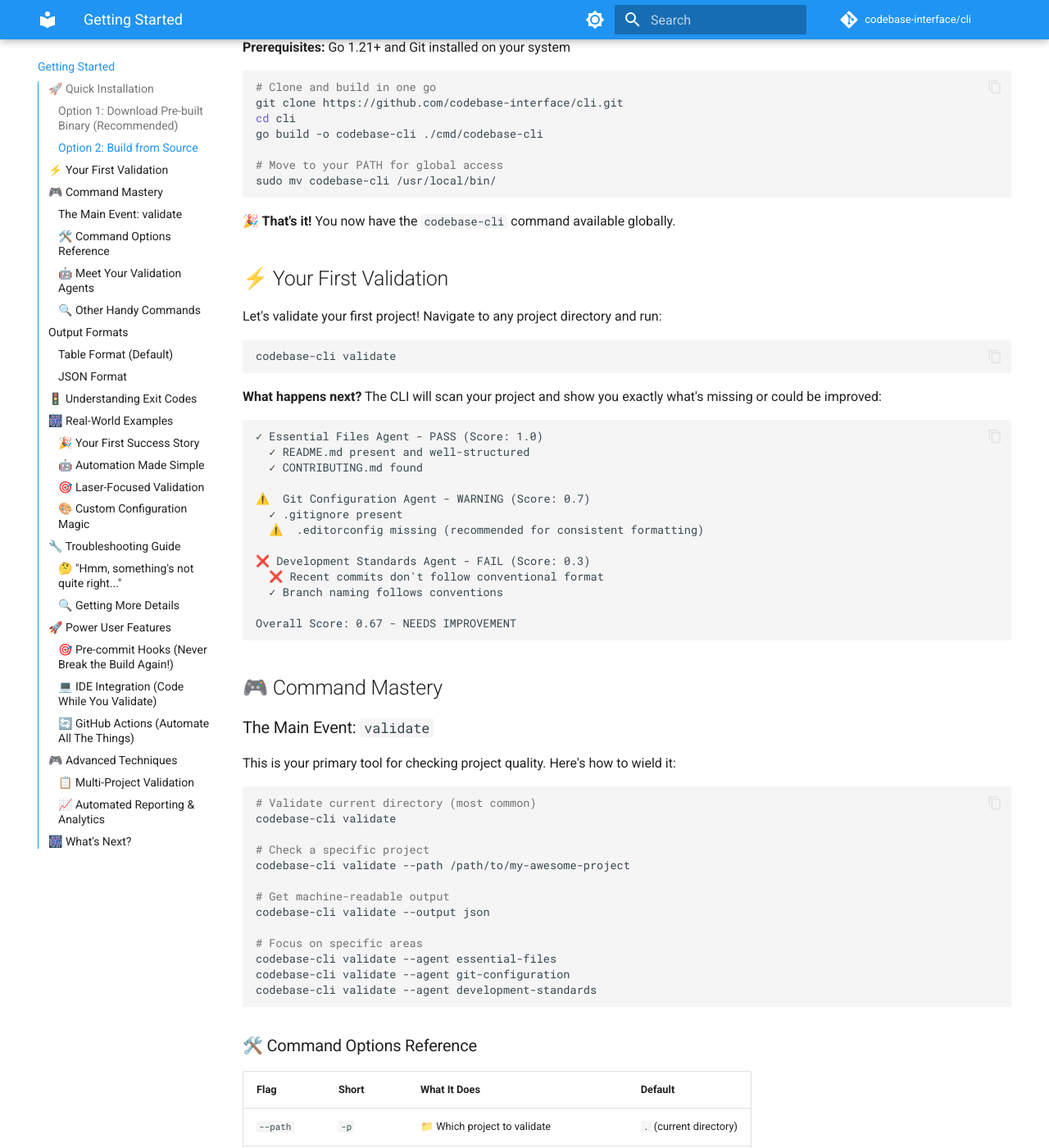
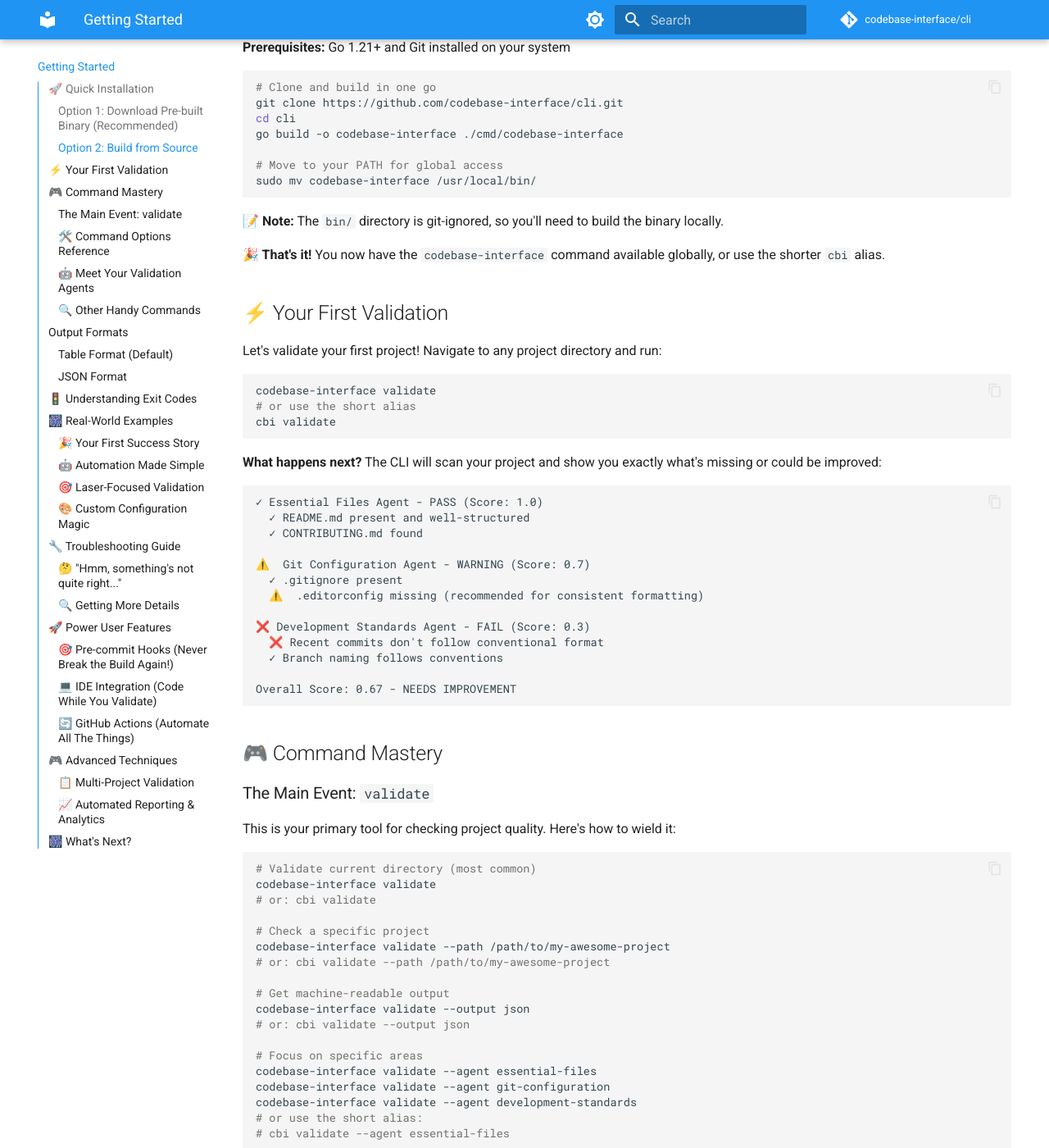
Before and after one commit to codebase-interface/cli, an MkDocs documentation site: the page built from docs/usage.md, in a window 1280 px wide and 1400 px high, scrolled down 508 px. Shown: the whole window at 82% size. Built offline with MkDocs 1.6.1 and Material for MkDocs 9.7.7, drawn with Linux system fonts in a browser that asks for light colours; comment, search, counter and statistics services are not loaded; some of the changed text lies outside the part shown.

Commit message:
feat: rename CLI to codebase-interface and update related documentation

````diff
--- a/docs/usage.md
+++ b/docs/usage.md
@@ -19,20 +19,24 @@
 # Clone and build in one go
 git clone https://github.com/codebase-interface/cli.git
 cd cli
-go build -o codebase-cli ./cmd/codebase-cli
+go build -o codebase-interface ./cmd/codebase-interface
 
 # Move to your PATH for global access
-sudo mv codebase-cli /usr/local/bin/
+sudo mv codebase-interface /usr/local/bin/
 ```
 
-**🎉 That's it!** You now have the `codebase-cli` command available globally.
+**📝 Note:** The `bin/` directory is git-ignored, so you'll need to build the binary locally.
+
+**🎉 That's it!** You now have the `codebase-interface` command available globally, or use the shorter `cbi` alias.
 
 ## ⚡ Your First Validation
 
 Let's validate your first project! Navigate to any project directory and run:
 
 ```bash
-codebase-cli validate
+codebase-interface validate
+# or use the short alias
+cbi validate
 ```
 
 **What happens next?** The CLI will scan your project and show you exactly what's missing or could be improved:
@@ -61,18 +65,23 @@ This is your primary tool for checking project quality. Here's how to wield it:
 
 ```bash
 # Validate current directory (most common)
-codebase-cli validate
+codebase-interface validate
+# or: cbi validate
 
 # Check a specific project
-codebase-cli validate --path /path/to/my-awesome-project
+codebase-interface validate --path /path/to/my-awesome-project
+# or: cbi validate --path /path/to/my-awesome-project
 
 # Get machine-readable output
-codebase-cli validate --output json
+codebase-interface validate --output json
+# or: cbi validate --output json
 
 # Focus on specific areas
-codebase-cli validate --agent essential-files
-codebase-cli validate --agent git-configuration
-codebase-cli validate --agent development-standards
+codebase-interface validate --agent essential-files
+codebase-interface validate --agent git-configuration
+codebase-interface validate --agent development-standards
+# or use the short alias:
+# cbi validate --agent essential-files
 ```
 
 ### 🛠️ Command Options Reference
@@ -94,11 +103,13 @@ codebase-cli validate --agent development-standards
 
 ```bash
 # Check what version you're running
-codebase-cli version
+codebase-interface version
+# or: cbi version
 
 # Get help anytime
-codebase-cli help
-codebase-cli help validate
+codebase-interface help
+codebase-interface help validate
+# or: cbi help
 ```
 
 ## Output Formats
@@ -185,16 +196,17 @@ Integrate with your CI/CD pipeline effortlessly:
 
 ```bash
 # Generate a detailed JSON report
-codebase-cli validate --output json > validation-report.json
+codebase-interface validate --output json > validation-report.json
+# or: cbi validate --output json > validation-report.json
 
 # Simple CI/CD script that works everywhere
 #!/bin/bash
-if codebase-cli validate --output json > /dev/null 2>&1; then
+if codebase-interface validate --output json > /dev/null 2>&1; then
     echo "✅ Your codebase rocks! Validation passed"
     exit 0
 else
     echo "⚠️  Time for some improvements!"
-    codebase-cli validate
+    codebase-interface validate
     exit 1
 fi
 ```
@@ -205,13 +217,16 @@ Sometimes you want to check just one thing:
 
 ```bash
 # Just the essentials
-codebase-cli validate --agent essential-files
+codebase-interface validate --agent essential-files
+# or: cbi validate --agent essential-files
 
 # Only Git setup
-codebase-cli validate --agent git-configuration
+codebase-interface validate --agent git-configuration
+# or: cbi validate --agent git-configuration
 
 # Just development practices
-codebase-cli validate --agent development-standards
+codebase-interface validate --agent development-standards
+# or: cbi validate --agent development-standards
 ```
 
 *Perfect for when you're working on specific improvements!*
@@ -222,7 +237,8 @@ Want to customize the validation rules? Easy!
 
 ```bash
 # The CLI automatically finds your .codebase-validation.yml file
-codebase-cli validate
+codebase-interface validate
+# or: cbi validate
 
 # Pro tip: Check out our examples directory for ready-to-use configs!
 ```
@@ -260,10 +276,12 @@ Need to see exactly what's happening?
 
 ```bash
 # Get all the details in JSON format
-codebase-cli validate --output json
+codebase-interface validate --output json
+# or: cbi validate --output json
 
 # Pretty-print with jq if you have it installed
-codebase-cli validate --output json | jq '.'
+codebase-interface validate --output json | jq '.'
+# or: cbi validate --output json | jq '.'
 ```
 
 ## 🚀 Power User Features
@@ -275,7 +293,7 @@ Add this to your `.git/hooks/pre-commit` file:
 ```bash
 #!/bin/bash
 echo "🔍 Running codebase validation..."
-if ! codebase-cli validate; then
+if ! codebase-interface validate; then
     echo "❌ Hold up! Fix these issues before committing."
     exit 1
 fi
@@ -289,7 +307,8 @@ echo "✅ All good! Committing..."
 Most IDEs can run external tools. Set yours up with:
 
 ```bash
-codebase-cli validate --path ${PROJECT_DIR}
+codebase-interface validate --path ${PROJECT_DIR}
+# or: cbi validate --path ${PROJECT_DIR}
 ```
 
 *Works great with VS Code tasks, IntelliJ run configurations, and more!*
@@ -314,10 +333,10 @@ jobs:
           go-version: '1.21'
 
       - name: "📎 Build CLI"
-        run: go build -o codebase-cli ./cmd/codebase-cli
+        run: go build -o codebase-interface ./cmd/codebase-interface
 
       - name: "✨ Validate Codebase"
-        run: ./codebase-cli validate
+        run: ./codebase-interface validate
 ```
 
 ## 🎮 Advanced Techniques
@@ -330,13 +349,14 @@ Got multiple projects? Validate them all:
 # Check all your awesome projects
 for project in frontend backend mobile; do
     echo "🔍 Validating $project..."
-    codebase-cli validate --path "./$project"
+    codebase-interface validate --path "./$project"
+    # or: cbi validate --path "./$project"
 done
 
 # Or check different environments
-codebase-cli validate --path ./development
-codebase-cli validate --path ./staging
-codebase-cli validate --path ./production
+codebase-interface validate --path ./development
+codebase-interface validate --path ./staging
+codebase-interface validate --path ./production
 ```
 
 ### 📈 Automated Reporting & Analytics
@@ -349,7 +369,8 @@ Track your project quality over time:
 timestamp=$(date +"%Y-%m-%d_%H-%M-%S")
 report_file="quality-report-${timestamp}.json"
 
-codebase-cli validate --output json > "reports/$report_file"
+codebase-interface validate --output json > "reports/$report_file"
+# or: cbi validate --output json > "reports/$report_file"
 echo "📈 Quality report saved: $report_file"
 
 # Send to your monitoring system
````
Also changed, not shown: CONTRIBUTING.md (+2 -0 lines), README.md (+10 -6 lines), Taskfile.yml (+4 -3 lines), 4 other files.
